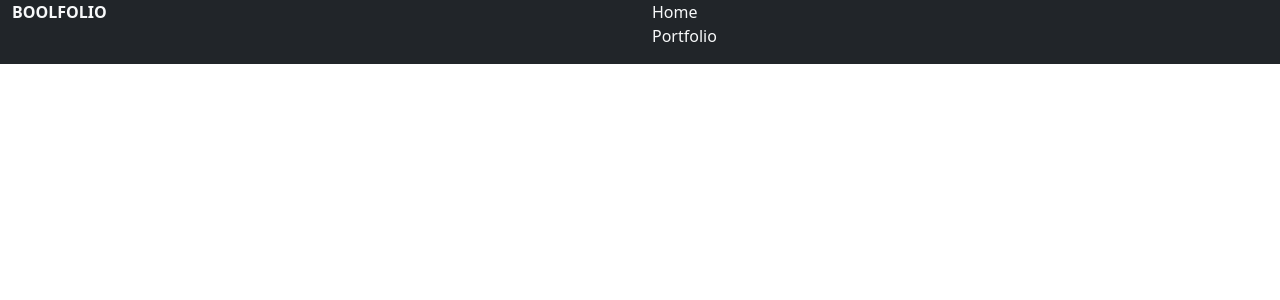
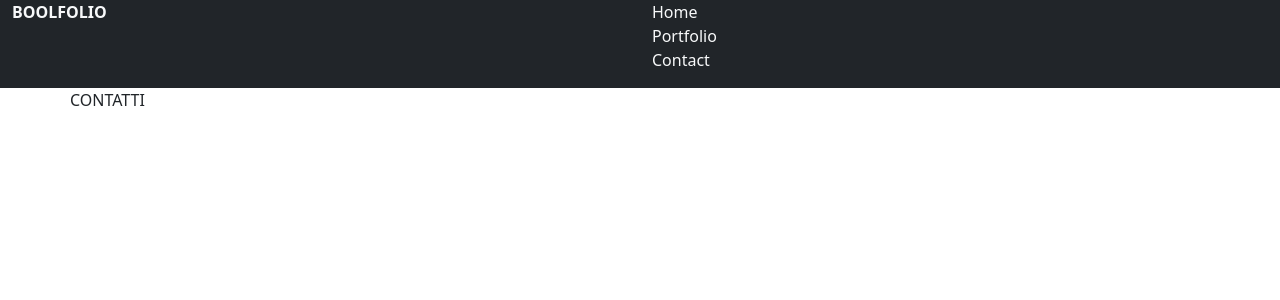
Before and after one commit to S-Lombardi/vite-boolfolio, a Vue app: page /contact in a window 1280 px wide. Shown: the top 300 px of the page. Built offline with nearby package versions, Linux system fonts and the light colour scheme.

Commit message:
Modificato nome AppMain , aggiunta componente contact

```diff
--- a/src/components/AppHeader.vue
+++ b/src/components/AppHeader.vue
@@ -7,10 +7,13 @@ export default {
                     label: 'Home',
                     routeName: 'home'
                 },
-
                 {
                     label: 'Portfolio',
-                    routeName: 'main'
+                    routeName: 'portfolio'
+                },
+                {
+                    label: 'Contact',
+                    routeName: 'contact'
                 },
             ]
 
--- a/src/main.js
+++ b/src/main.js
@@ -3,7 +3,6 @@ import { createApp } from 'vue'
 import App from './App.vue'
 
 //IMPORTO ROUTER DAL FILE ROUTER.JS
-
 import { router } from './router.js';
 
 createApp(App).use(router).mount('#app');
--- /dev/null
+++ b/src/pages/ContactMe.vue
@@ -0,0 +1,17 @@
+<script>
+export default {
+
+}
+</script>
+<template lang="">
+    <div class="container">
+        <div class="row">
+
+            CONTATTI
+        </div>
+    </div>
+</template>
+
+<style lang="">
+
+</style>
--- a/src/router.js
+++ b/src/router.js
@@ -3,7 +3,8 @@ import { createRouter, createWebHistory} from 'vue-router';
 
 //IMPORTIAMO LE COMPONENTI CHE RAPPRESENTANO LE PAGINE
 import HomePage  from './pages/HomePage.vue';
-import AppMain  from './pages/AppMain.vue';
+import Portfolio  from './pages/Portfolio.vue';
+import ContactMe  from './pages/ContactMe.vue';
 
 
 //CREIAMO IL ROUTER
@@ -15,11 +16,15 @@ const router = createRouter({
             name: 'home',
             component: HomePage,
         },
-
         {
             path:'/portfolio',
-            name: 'main',
-            component: AppMain,
+            name: 'portfolio',
+            component: Portfolio,
+        },
+        {
+            path:'/contact',
+            name: 'contact',
+            component: ContactMe,
         }
     ]
 });
```
Also changed, not shown: src/pages/Portfolio.vue (renamed from src/pages/AppMain.vue).
